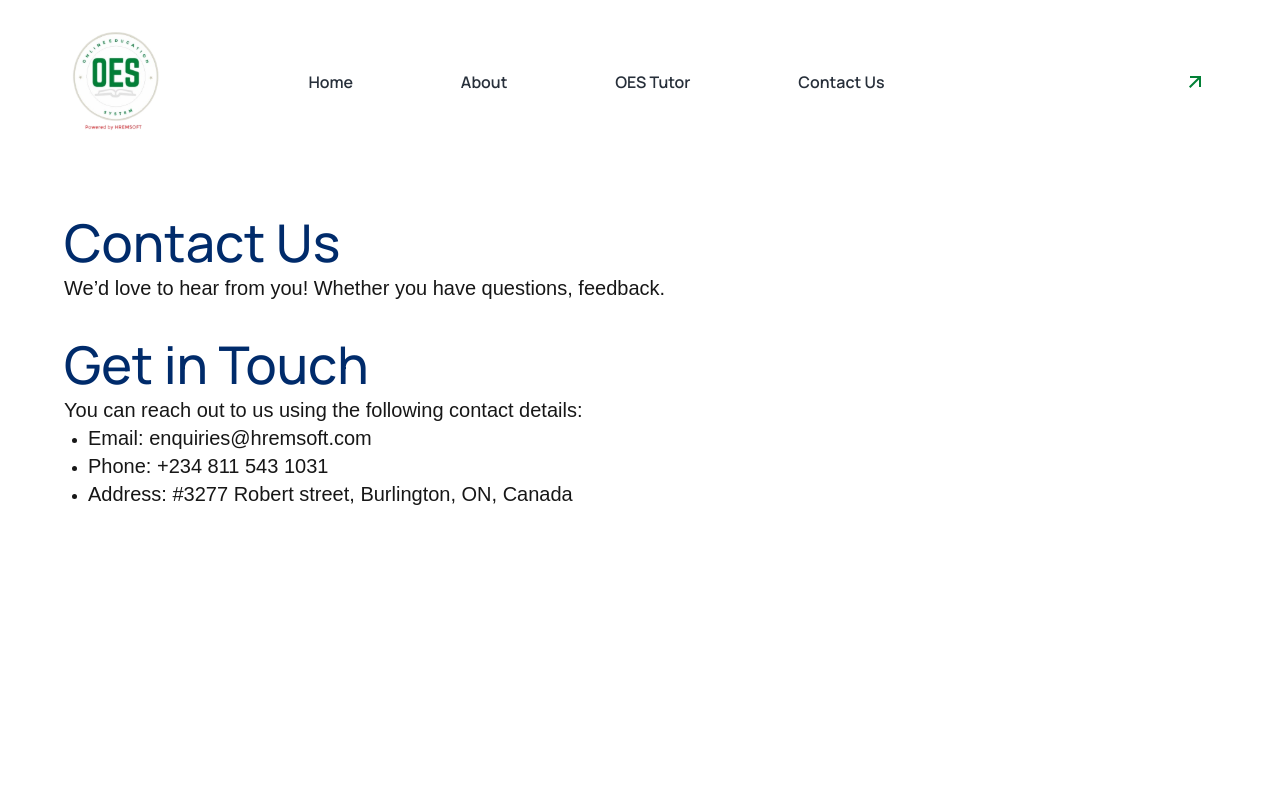
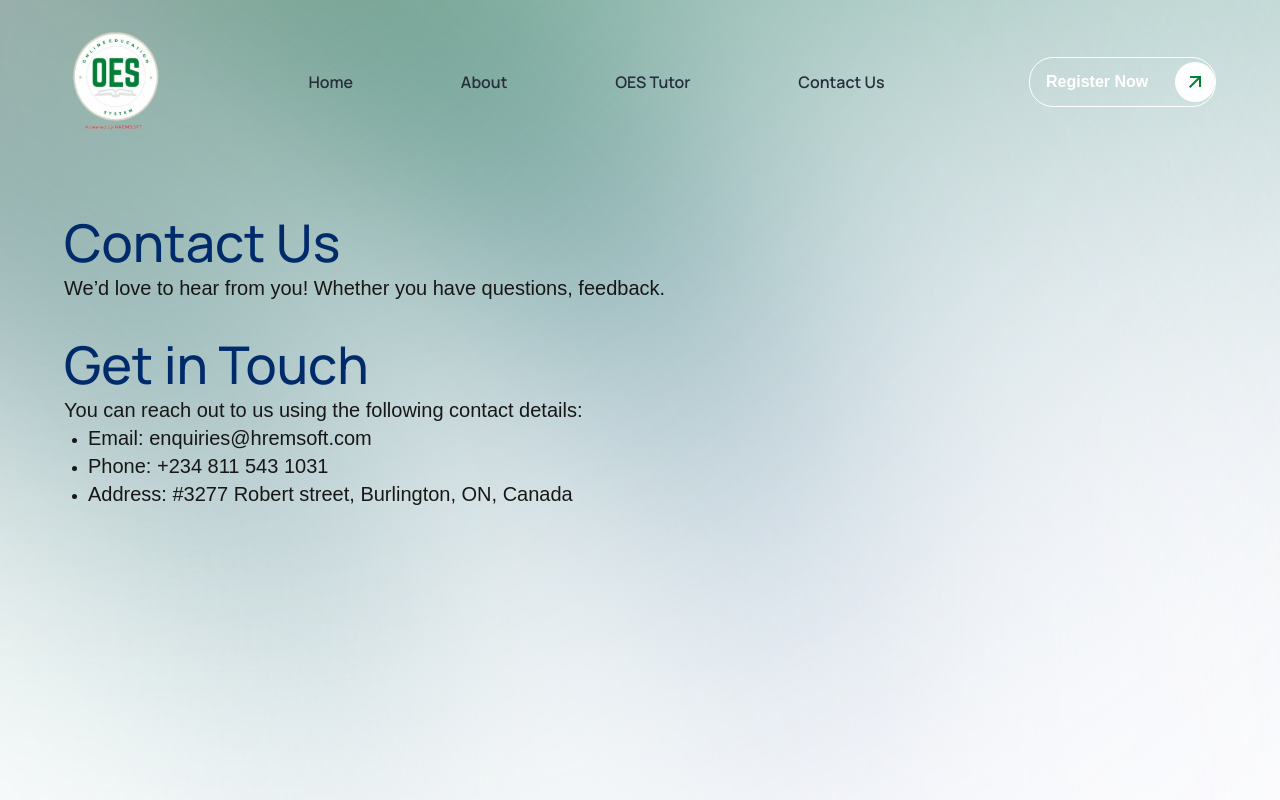
Before and after one commit to PelumiWeb/oes-landin, a Next.js app: page /contact in a window 1280 px wide. Shown: the top 800 px of the page. Built offline with nearby package versions, Linux system fonts and the light colour scheme.

Commit message:
formatted the code

```diff
--- a/src/app/contact/page.tsx
+++ b/src/app/contact/page.tsx
@@ -7,7 +7,7 @@ type Props = {};
 
 const page = (props: Props) => {
   return (
-    <div className="w-full h-full bg-white">
+    <div className="w-full h-full bg-white md:bg-hero-Image bg-cover bg-no-repeat">
       <Header />
       <div className="h-screen px-16 py-4">
         <div className="my-8">
```
